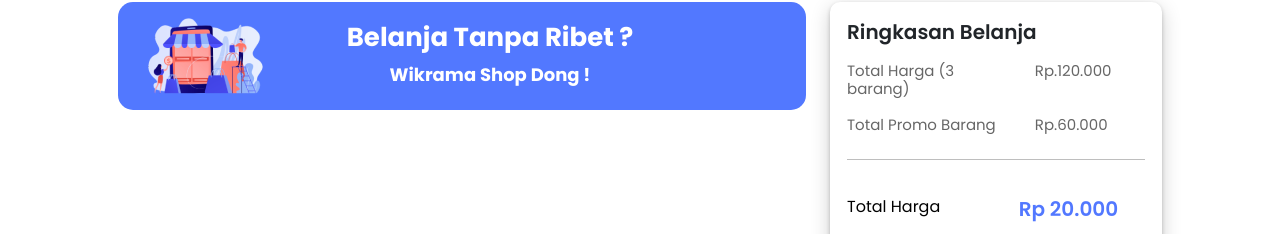
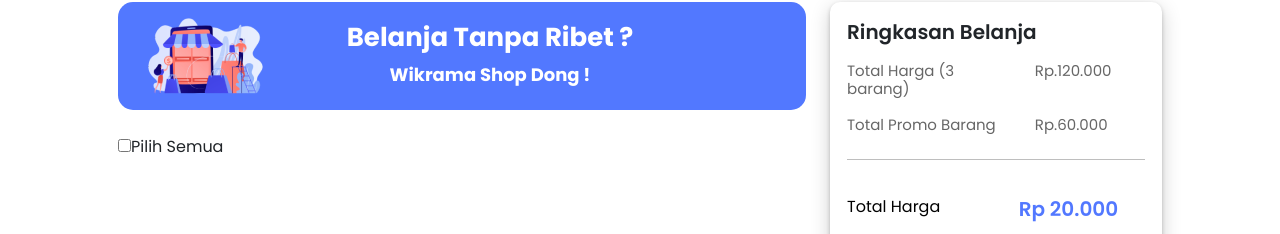
Before and after one commit to alvanfath/Wikrama-Shop-Jamsut, a React (Create React App) app: page /keranjang in a window 1280 px wide. Shown: the part 179-413 px from the top of the page. Built offline with nearby package versions, Linux system fonts and the light colour scheme.

Commit message:
keranjang on progress

```diff
--- a/src/pages/home/DetailProduk.js
+++ b/src/pages/home/DetailProduk.js
@@ -15,9 +15,9 @@ const ColoredLine = ({ color }) => (
     />
 );
 
-// var btnContainer = document.getElementById("btn-variant");
 
-// var button = btnContainer.getElementsByClassName("variant-produk-detail-btn");
+
+// var button = document.getElementById("btn-variant").getElementsByClassName("variant-produk-detail-btn");
 
 // for (var i = 0; i < button.length; i++) {
 //     button[i].addEventListener("click", function () {
@@ -98,7 +98,7 @@ function DetailProduk() {
                                         <span className="col-6">Stock 8</span>
                                     </div>
                                     <div className="note-card-checkout">
-                                        <a href="#s"><span><i class="fa-regular fa-pen-to-square"></i>Tambah Catatan</span></a>
+                                        <a href="#s"><span><i className="fa-regular fa-pen-to-square"></i>Tambah Catatan</span></a>
                                     </div>
                                     <div className="subtotal-card-checkout">
                                         <div className="row">
--- a/src/pages/home/Keranjang.js
+++ b/src/pages/home/Keranjang.js
@@ -28,14 +28,25 @@ function Keranjang() {
                                     <div className="col-2">
                                         <img src={Chartbanner}></img>
                                     </div>
-                                    <div className="col-9 text-center text-white">
-                                        <div className="text-banner">
-                                            <h3>Belanja Tanpa Ribet ?</h3>
-                                            <p>Wikrama Shop Dong !</p>
+                                    <div className="col-9">
+                                        {/* banner */}
+                                        <div className="text-center text-white">
+                                            <div className="text-banner">
+                                                <h3>Belanja Tanpa Ribet ?</h3>
+                                                <p>Wikrama Shop Dong !</p>
+                                            </div>
                                         </div>
+                                        {/* end banner */}
                                     </div>
                                 </div>
                             </div>
+                            {/*  */}
+                            <section className="small-section">
+                                <div className="checkbox-produk">
+                                    <input type={"checkbox"}></input>
+                                    <span>Pilih Semua</span>
+                                </div>
+                            </section>
                         </div>
                         {/* Peyment */}
                         <div className="col-4">
--- a/src/style/custom.css
+++ b/src/style/custom.css
@@ -173,11 +173,11 @@ input.form-control.search {
     /* border:1px solid gray !important; */
     border-radius: 15px !important;
     box-shadow: 0 2px 4px 0 rgba(0, 0, 0, 0.2), 0 6px 20px 0 rgba(0, 0, 0, 0.19) !important;
-    transition: 0.3s !important;
+    transition: 1s !important;
 }
 
 .card:hover {
-    transition: 0.3s !important;
+    transition: 1s !important;
     position: relative;
     bottom: 10px;
 }
@@ -667,7 +667,7 @@ input[type=number]::-webkit-inner-spin-button {
     padding: 5px;
     width: 40px;
     margin-right: 20px;
-    border: 1px solid rgba(0, 0, 0, 0.25);
+    border: 1px solid rgba(192, 192, 192, 0.25);
     cursor: pointer;
 }
 
```
